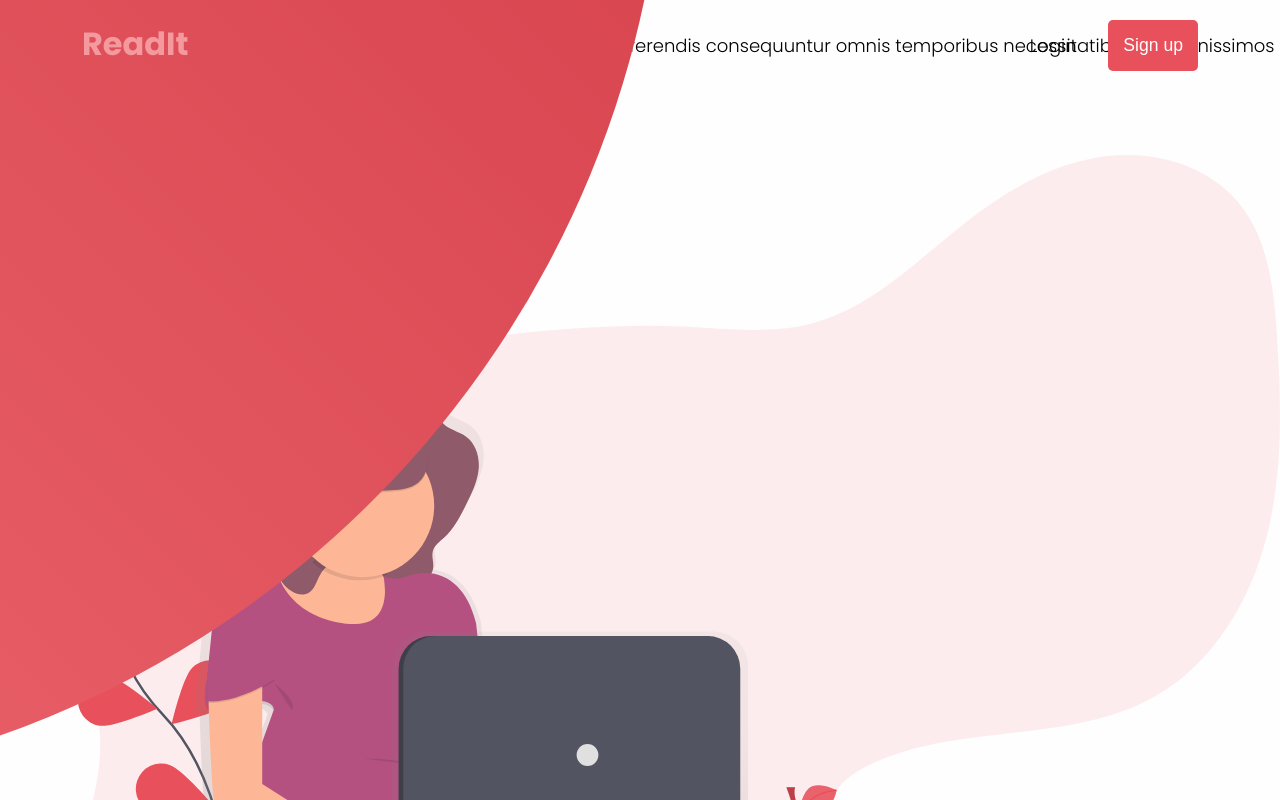
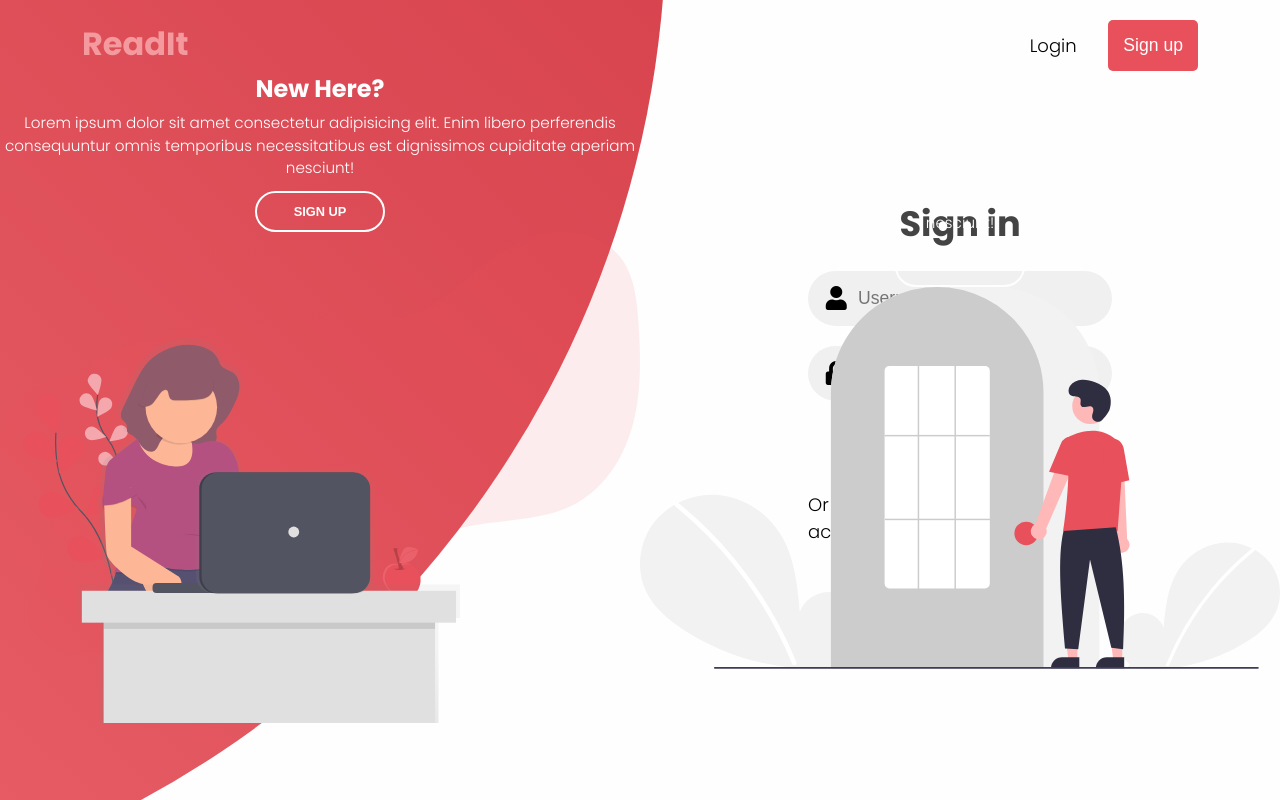
Before and after one commit to cliff-lilly-jean/Readit, a Vue app: page /login in a window 1280 px wide. Shown: the top 800 px of the page. Built offline with nearby package versions, Linux system fonts and the light colour scheme.

Commit message:
Finished the design of the sign in and sign up form. Need to add the Js

```diff
--- a/src/components/LoginAndSignUpPage.vue
+++ b/src/components/LoginAndSignUpPage.vue
@@ -126,6 +126,7 @@ export default {
   background-color: #fefefe;
   min-height: 100vh;
   overflow: hidden;
+  z-index: 6;
 }
 
 .container:before {
@@ -138,6 +139,7 @@ export default {
   background-image: linear-gradient(45deg, #f37179 0%, #ce343f 100%);
   transform: translateY(-50%);
   border-radius: 50%;
+  transition: 1.8s ease-in-out;
 }
 
 .forms-container {
@@ -262,6 +264,7 @@ form {
   left: 75%;
   display: grid;
   grid-template-columns: 1fr;
+  z-index: 5;
 }
 
 /* Other */
@@ -274,4 +277,108 @@ form.sign-up-form {
   z-index: 1;
   opacity: 0;
 }
+
+/* Panels */
+
+.image {
+  width: 100%;
+  transition: 1.1s 0.4s ease-in-out;
+}
+
+.panels-container {
+  position: absolute;
+  width: 100%;
+  height: 100%;
+  top: 0;
+  left: 0;
+  display: grid;
+  grid-template-columns: repeat(2, 1fr);
+}
+
+.panel {
+  display: flex;
+  flex-direction: column;
+  align-items: center;
+  justify-content: center;
+  text-align: center;
+  z-index: 7;
+}
+
+.left-panel {
+  padding: 3rem 17% 2rem 12%;
+}
+
+.right-panel {
+  padding: 3rem 12% 2rem 17%;
+}
+
+.panel .content {
+  color: #fefefe;
+  transition: 0.9s 0.6s ease-in-out;
+}
+
+.panel h3 {
+  font-weight: 600;
+  line-height: 1;
+  font-size: 1.5rem;
+}
+
+.panel p {
+  font-size: 0.95rem;
+  padding: 0.7rem 0;
+}
+
+.btn.transparent {
+  margin: 0;
+  background: none;
+  border: 2px solid #fefefe;
+  width: 130px;
+  height: 41px;
+  font-weight: 600;
+  font-size: 0.8rem;
+}
+
+.right-panel .content,
+.right-panel .image {
+  transform: translateX(800px);
+}
+
+/* Animations */
+
+.container.sign-up-mode:before {
+  transform: translate(100%, -50%);
+  right: 52%;
+}
+
+.container.sing-up-mode .left-panel .image,
+.container.sing-up-mode .left-panel .content {
+  transform: translate(-800px);
+}
+
+.container.sing-up-mode .right-panel .image,
+.container.sing-up-mode .right-panel .content {
+  transform: translateX(0%);
+}
+
+.container.sing-up-mode .left-panel {
+  pointer-events: none;
+}
+
+.container.sing-up-mode .right-panel {
+  pointer-events: all;
+}
+
+.container.sing-up-mode .signin-signup {
+  left: 25%;
+}
+
+.container.sign-up-mode form.sign-in-form {
+  z-index: 1;
+  opacity: 0;
+}
+
+.container.sign-up-mode form.sign-up-form {
+  z-index: 2;
+  opacity: 1;
+}
 </style>
```
